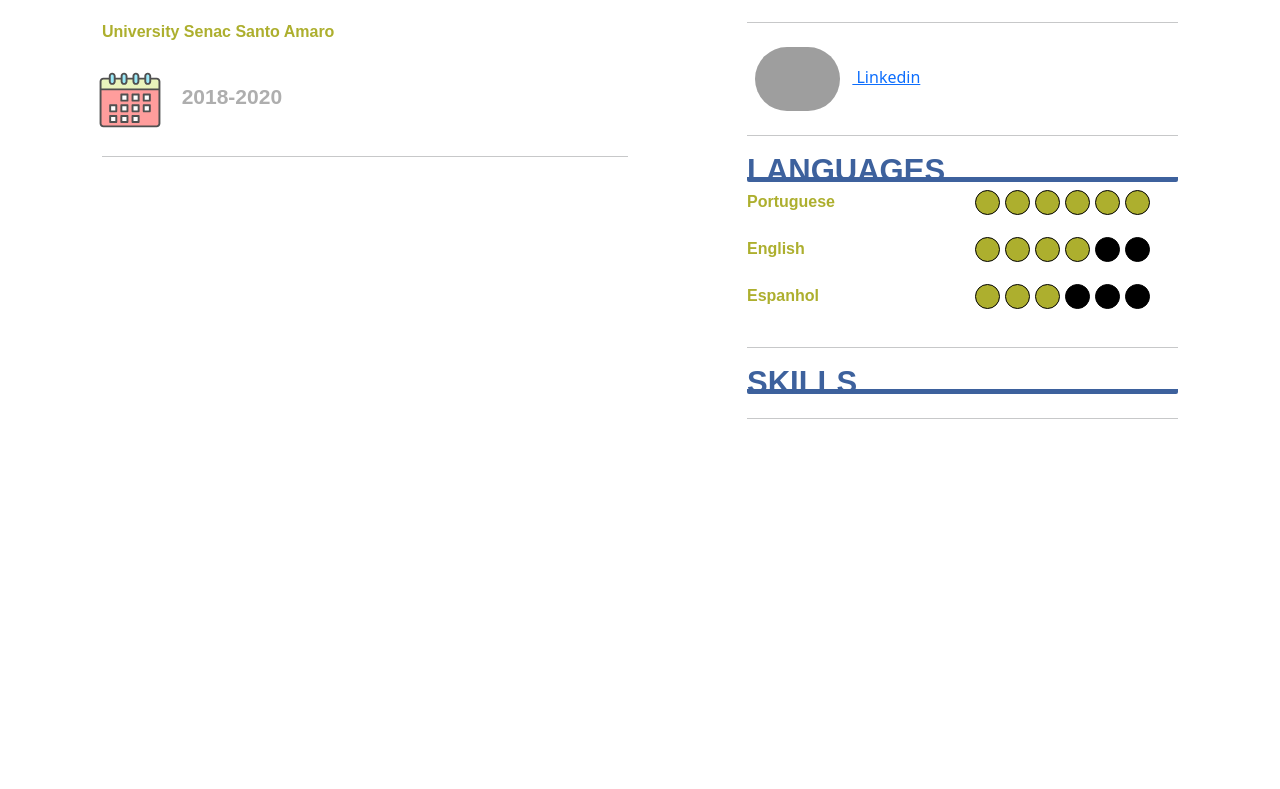
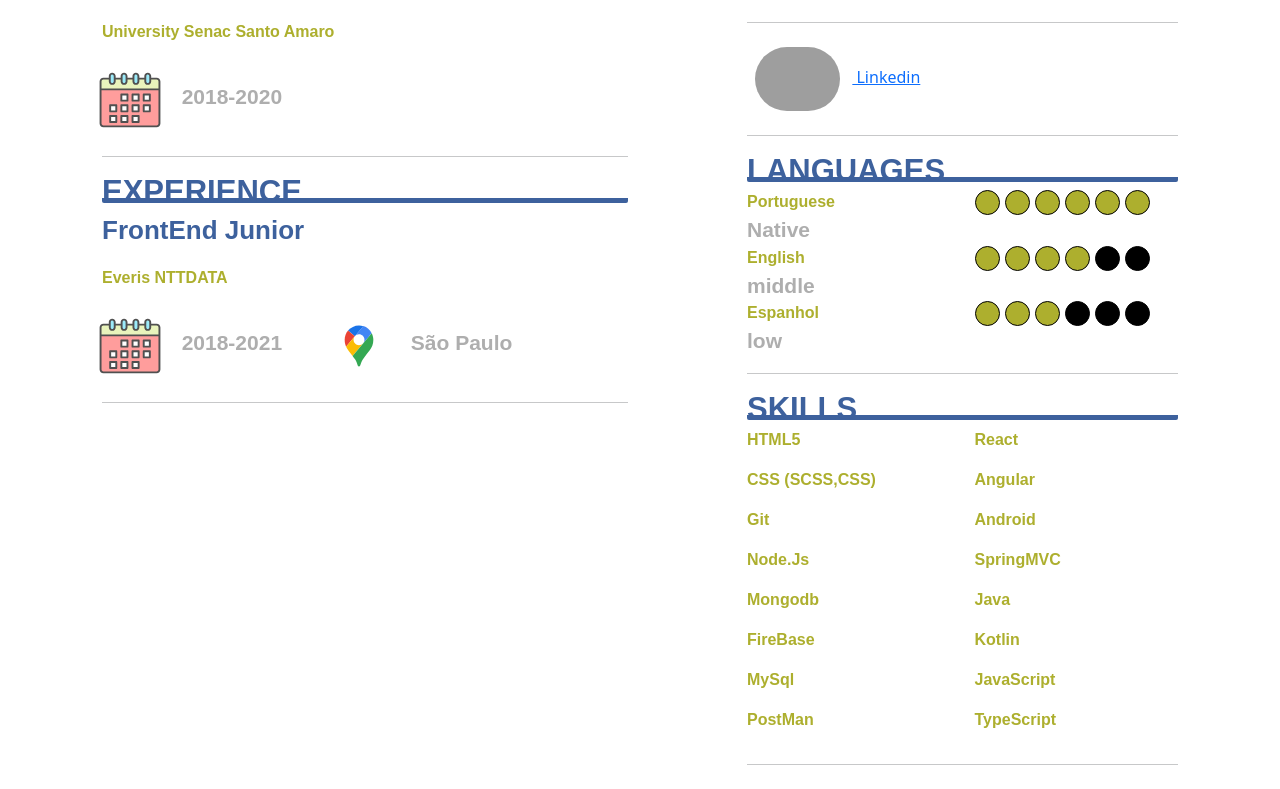
Before and after one commit to Igornodari/React-Works, a React (Create React App) app: page / in a window 1280 px wide. Shown: the part 352-1141 px from the top of the page. Before the commit the page ends 800 px from the top, so only its background shows below. Built offline with nearby package versions, Linux system fonts and the light colour scheme; grey boxes are pictures that could not be loaded.

Commit message:
foi adicionado a aba de skills e algumas modificações nos languages

```diff
--- a/src/structure-component/Body.js
+++ b/src/structure-component/Body.js
@@ -4,35 +4,50 @@ import Col from 'react-bootstrap/Col';
 import Container from 'react-bootstrap/Container';
 import perfil from "../perfil.jpg"
 import github from "../github.png"
-import bola from "../bola.svg";
+import location from "../location.svg";
 import calendar from "../calendar.svg";
 import linkedin from "../linkedin.png";
 
-import Logo from "../shared-component/Logo";
-
 function Body() {
-
-
 
     return (
         <body className="App-body">
             <Container>
                 <Row className="m-2 mt-4">
-
                     <Col md={6}>
                         <h1 className="style-hr text-title">EDUCATION</h1>
                         <p className="text-title2">Bachelor Development And Systems Analysis</p>
-                        <p className="text-subtitle" >University Senac Santo Amaro</p>
+                        <p className="text-subtitle">University Senac Santo Amaro</p>
                         <Row>
-                            <Col md={2} className="p-0"><img src={calendar} className="App-logo-quadrado text-subtitle-gray p-2" alt="logo" /></Col>
-                            <Col md={3} className="p-0 Texto-centro"><p className="text-subtitle-gray m-0 p-0"> 2018-2020</p></Col>
+                            <Col md={2} className="p-0">
+                                <img src={calendar} className="App-logo-quadrado text-subtitle-gray p-2" alt="logo"/>
+                            </Col>
+                            <Col md={3} className="p-0 Texto-centro">
+                                <p className="text-subtitle-gray m-0 p-0">2018-2020</p>
+                            </Col>
+                        </Row>
+                        <hr></hr>
+                        <h1 className="style-hr text-title">EXPERIENCE</h1>
+                        <p className="text-title2">FrontEnd Junior</p>
+                        <p className="text-subtitle">Everis NTTDATA</p>
+                        <Row>
+                            <Col md={2} className="p-0">
+                                <img src={calendar} className="App-logo-quadrado text-subtitle-gray p-2" alt="logo"/>
+                            </Col>
+                            <Col md={3} className="p-0 Texto-centro">
+                                <p className="text-subtitle-gray m-0 p-0">2018-2021</p>
+                            </Col>
+                            <Col md={2} className="p-0">
+                                <img src={location} className="App-logo-quadrado text-subtitle-gray p-2" alt="logo"/>
+                            </Col>
+                            <Col md={3} className="p-0 Texto-centro">
+                                <p className="text-subtitle-gray m-0 p-0">São Paulo</p>
+                            </Col>
                         </Row>
                         <hr></hr>
                     </Col>
-
                     <Col md={6}>
                         <h1 className="style-hr text-title marginl">FIND ME ONLINE</h1>
-
                         <Col className="marginl">
                             <Row>
                                 <Col>
@@ -49,13 +64,13 @@ function Body() {
                                 </Col>
                             </Row>
                         </Col>
-
-                        <h1 className="style-hr text-title marginl">LANGUAGES   </h1>
-
+                        <h1 className="style-hr text-title marginl">LANGUAGES</h1>
                         <Col className="marginl">
                             <Row>
                                 <Col>
-                                    <p className="text-subtitle" >Portuguese</p>
+                                    <p className="text-subtitle m-0">Portuguese</p>
+                                    <p className="text-subtitle-gray m-0 p-0">Native</p>
+
                                 </Col>
                                 <Col>
                                     <p className="bola-amarela " alt="logo" />
@@ -68,7 +83,8 @@ function Body() {
                             </Row>
                             <Row>
                                 <Col>
-                                    <p className="text-subtitle" >English</p>
+                                    <p className="text-subtitle  m-0">English</p>
+                                    <p className="text-subtitle-gray m-0 p-0">middle</p>
                                 </Col>
                                 <Col>
                                     <p className="bola-amarela " alt="logo" />
@@ -78,12 +94,11 @@ function Body() {
                                     <p className="bola-preta" alt="logo" />
                                     <p className="bola-preta" alt="logo" />
                                 </Col>
-
                             </Row>
-
                             <Row>
                                 <Col>
-                                    <p className="text-subtitle" >Espanhol</p>
+                                    <p className="text-subtitle  m-0">Espanhol</p>
+                                    <p className="text-subtitle-gray m-0 p-0">low</p>
                                 </Col>
                                 <Col>
                                     <p className="bola-amarela " alt="logo" />
@@ -93,30 +108,36 @@ function Body() {
                                     <p className="bola-preta" alt="logo" />
                                     <p className="bola-preta" alt="logo" />
                                 </Col>
-
                             </Row>
                             <hr></hr>
                         </Col>
-
                         <h1 className="style-hr text-title marginl">SKILLS</h1>
-
                         <Col className="marginl">
                             <Row>
                                 <Col>
-
-                                    <hr></hr>
+                                <p className="text-subtitle" >HTML5</p>
+                                <p className="text-subtitle" >CSS (SCSS,CSS)</p>
+                                <p className="text-subtitle" >Git</p>
+                                <p className="text-subtitle" >Node.Js</p>
+                                <p className="text-subtitle" >Mongodb</p>
+                                <p className="text-subtitle" >FireBase</p>
+                                <p className="text-subtitle" >MySql</p>
+                                <p className="text-subtitle" >PostMan</p>
+                                </Col>
+                                <Col>
+                                <p className="text-subtitle" >React</p>
+                                <p className="text-subtitle" >Angular</p>
+                                <p className="text-subtitle" >Android</p>
+                                <p className="text-subtitle" >SpringMVC</p>
+                                <p className="text-subtitle" >Java</p>
+                                <p className="text-subtitle" >Kotlin</p>
+                                <p className="text-subtitle" >JavaScript</p>
+                                <p className="text-subtitle" >TypeScript</p>
                                 </Col>
                             </Row>
-                            <Row>
-                                <Col>
-
-                                </Col>
-                            </Row>
+                            <hr></hr>
                         </Col>
-
                     </Col>
-
-
                 </Row>
             </Container>
         </body>
```
Also changed, not shown: src/location.svg (added).
